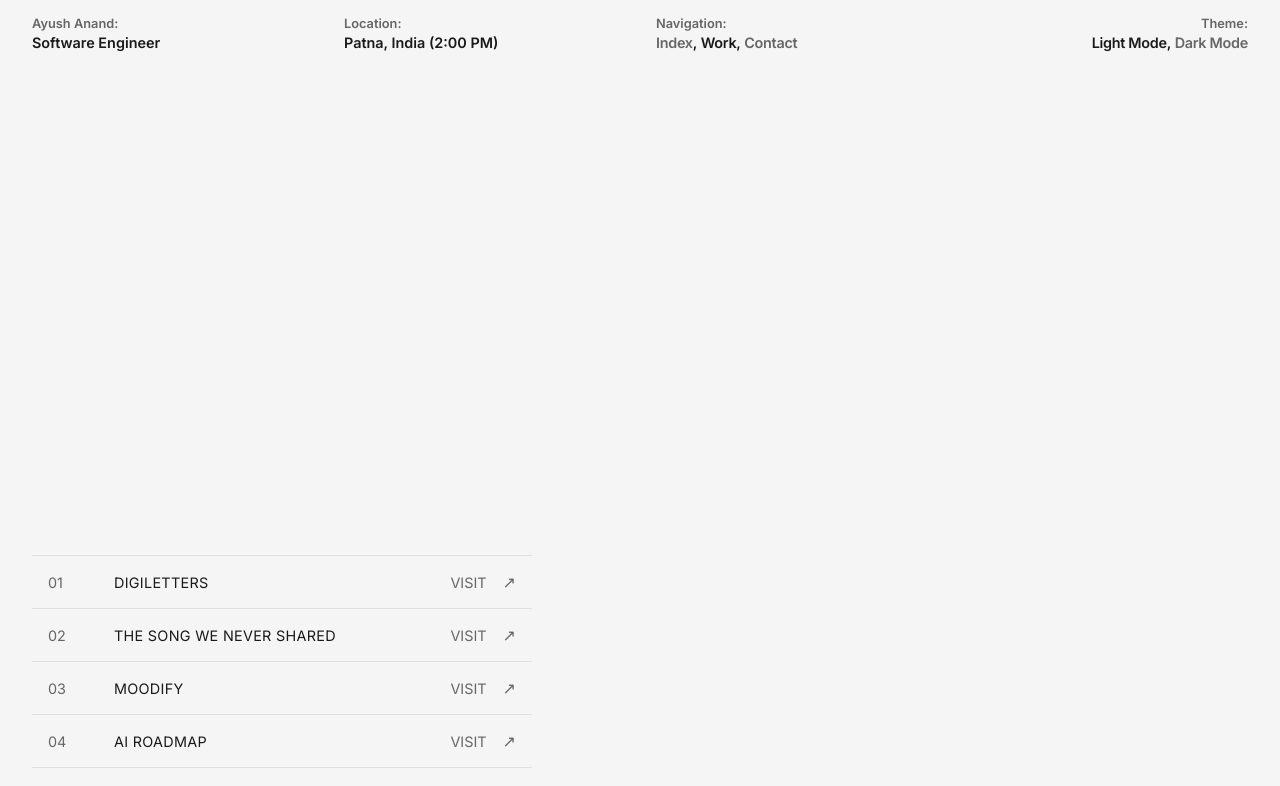
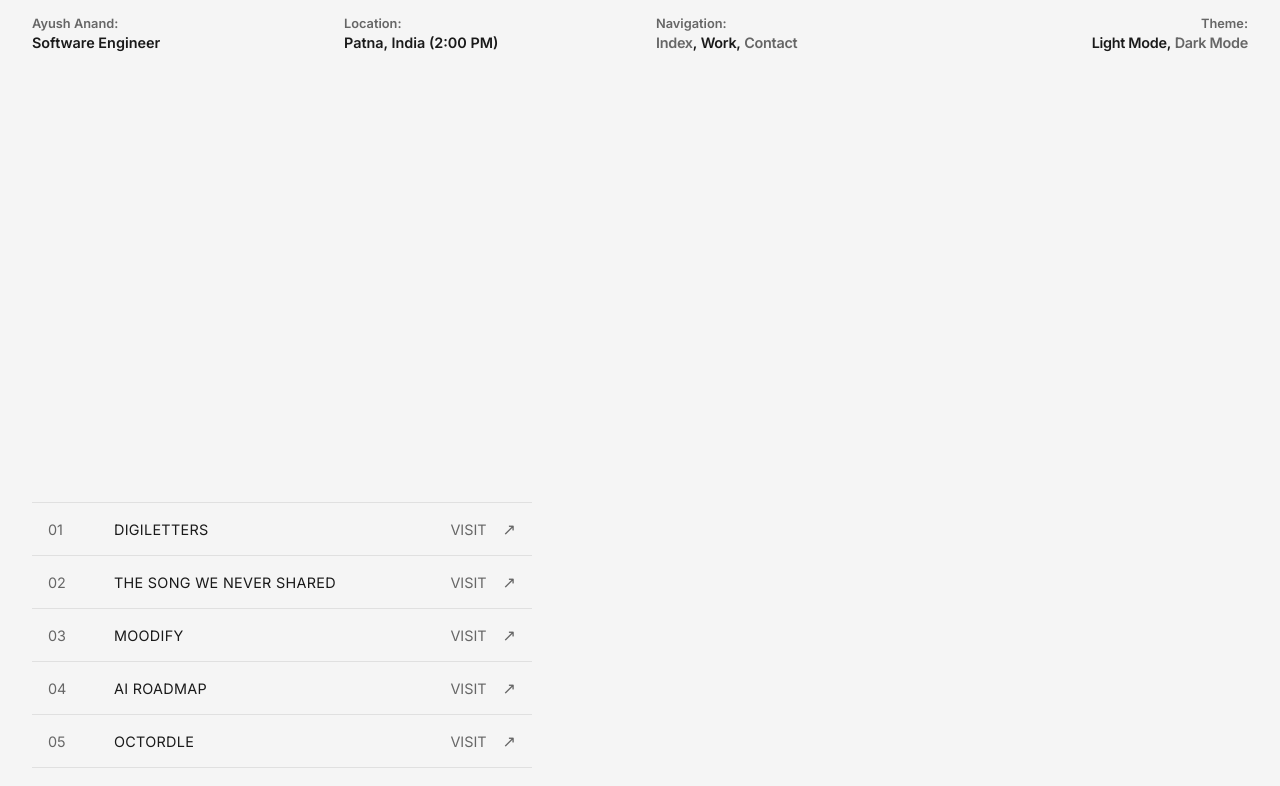
Before and after one commit to ayushanandhd/ayushanandhd.github.io, a plain HTML site: page work.html in a window 1280 px wide. Drawn offline with Linux system fonts and the light colour scheme.

Commit message:
feat: add Octordle (05) to work page

```diff
--- a/work.html
+++ b/work.html
@@ -83,6 +83,16 @@
           <span class="work-pics">VISIT</span>
           <span class="work-arrow">↗</span>
         </a>
+        <a
+          href="https://octordle.vercel.app"
+          target="_blank"
+          class="work-link"
+        >
+          <span class="work-number">05</span>
+          <span class="work-title">OCTORDLE</span>
+          <span class="work-pics">VISIT</span>
+          <span class="work-arrow">↗</span>
+        </a>
       </div>
     </main>
 
```
